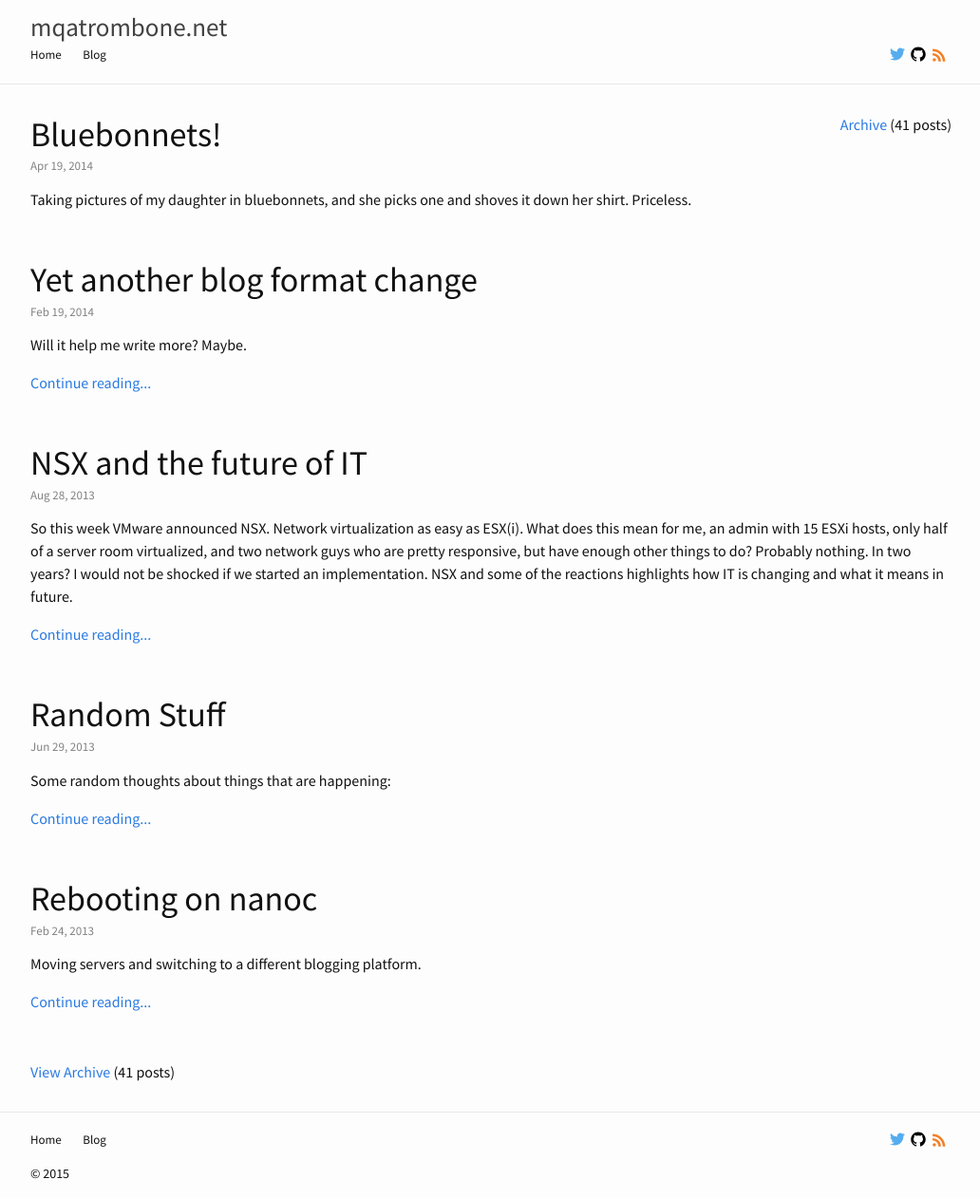
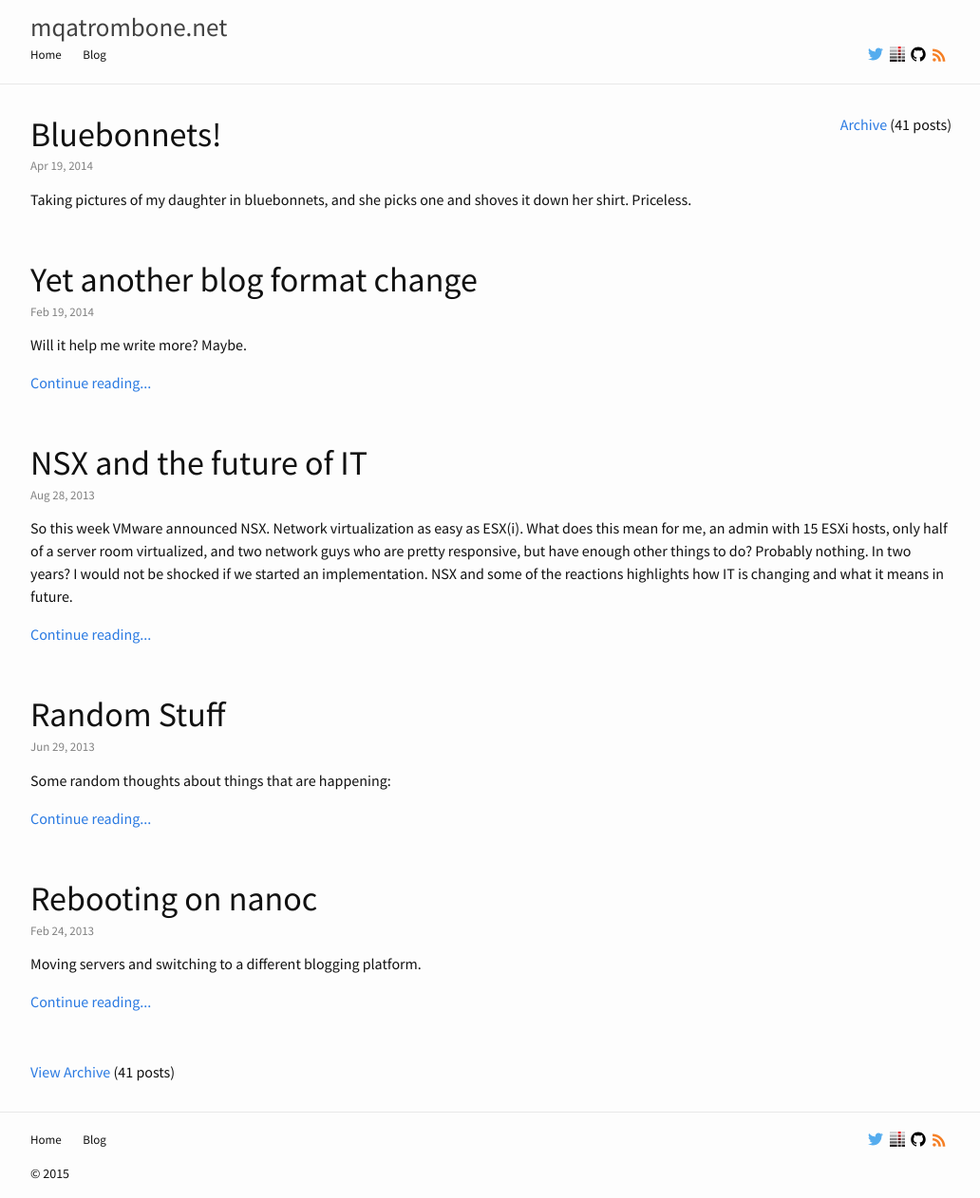
Before and after one commit to mqatrombone/mqatrombone.github.io, a Jekyll site: the page built from blog/index.html, in a window 1280 px wide. Shown: the whole page at 95% size, without its empty margins (123-1155 px from the left). Built offline with Jekyll 4.4.1, drawn with Linux system fonts in a browser that asks for light colours.

Commit message:
Add server fault icon / link to social include

```diff
--- a/_includes/social.html
+++ b/_includes/social.html
@@ -21,7 +21,13 @@
                     </g>
                   </svg>
                 </span>
-              </a>{% endif %}{% if site.github_username %}
+        </a>{% endif %}{% if site.serverfault_link %}
+        <a href="https://serverfault.com/{{ site.serverfault_link }}">
+            <span class="icon icon--serverfault">
+                {% include serverfault-small.svg %}
+            </span>
+        </a>
+        {% endif %}{% if site.github_username %}
               <a href="https://github.com/{{ site.github_username }}">
                 <span class="icon  icon--github">
                   <svg viewBox="0 0 16 16">
```
Also changed, not shown: _includes/serverfault-small.svg.
